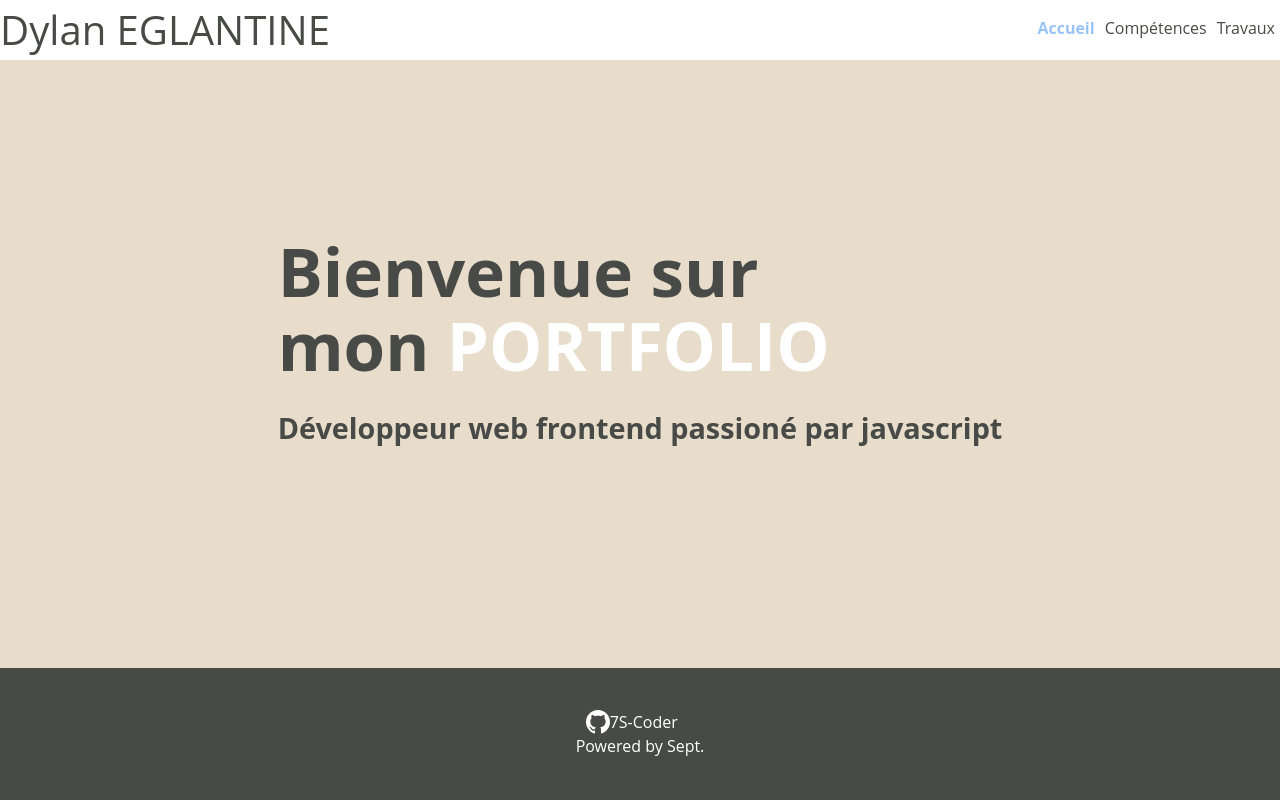
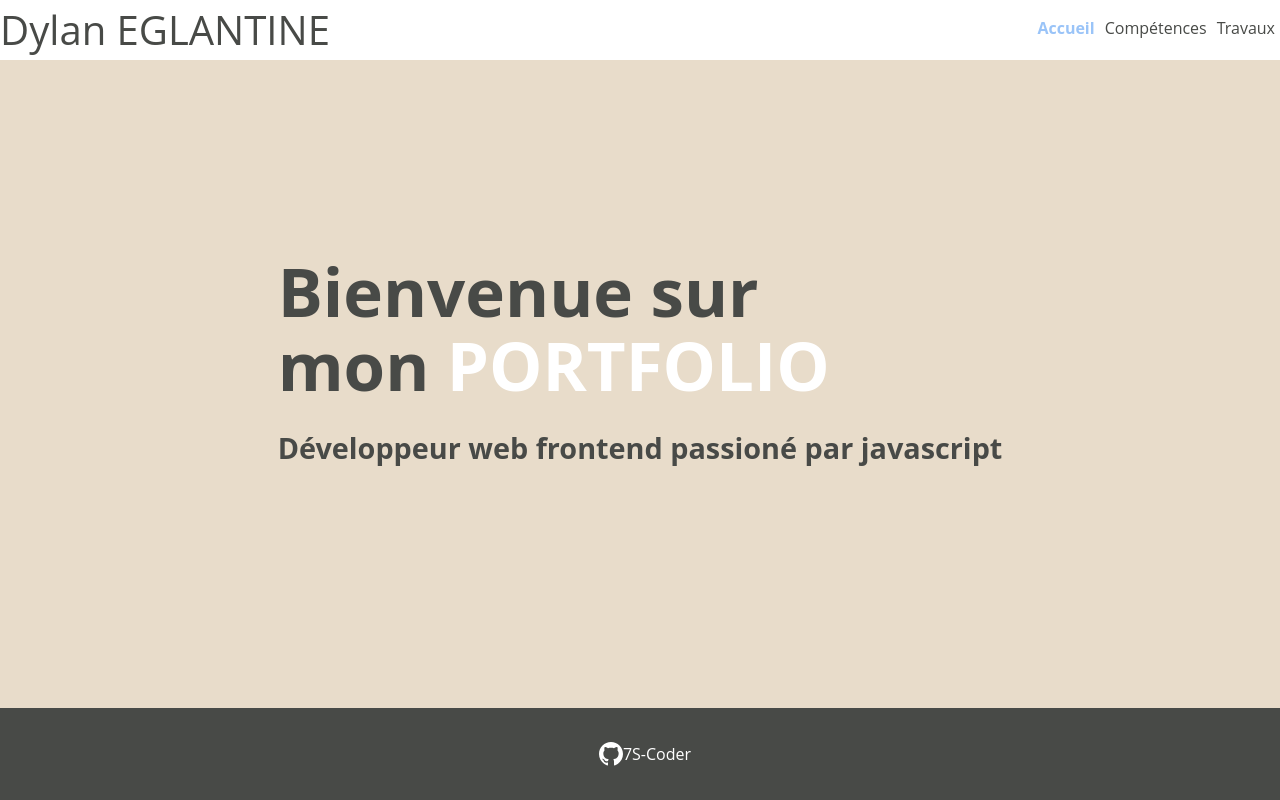
Before and after one commit to 7S-Coder/Portfolio, a React (Vite) app: page / in a window 1280 px wide. Built offline with nearby package versions, Linux system fonts and the light colour scheme.

Commit message:
update footer

```diff
--- a/src/components/Footer.jsx
+++ b/src/components/Footer.jsx
@@ -1,15 +1,14 @@
+import { Link } from "react-router-dom";
 import "../styles/components/Footer.scss";
 
 const Footer = () => {
   return (
     <footer>
       <div>
-        <a href="https://github.com/7S-Coder" target="blank">
+        <Link to="https://github.com/7S-Coder" target="blank">
           <img src="src\assets\svg\github.svg" alt="logo Github" />
           7S-Coder
-        </a>
-
-        <span> Powered by Sept.</span>
+        </Link>
       </div>
     </footer>
   );
--- a/src/styles/_variables.scss
+++ b/src/styles/_variables.scss
@@ -8,7 +8,7 @@ $max-width: 1440px;
 
 $first-font: "Open Sans", sans-serif;
 
-$full-height: calc(100vh - 60px - 112px);
+$full-height: calc(100vh - 60px - 72px);
 $lil-radius: 5px;
 $med-radius: 25px;
 $big-radius: 50px;
--- a/src/styles/components/Footer.scss
+++ b/src/styles/components/Footer.scss
@@ -9,7 +9,6 @@ footer {
   display: flex;
   justify-content: center;
   align-items: center;
-  padding: 20px 0 20px;
   height: 92px;
 
   div {
```
